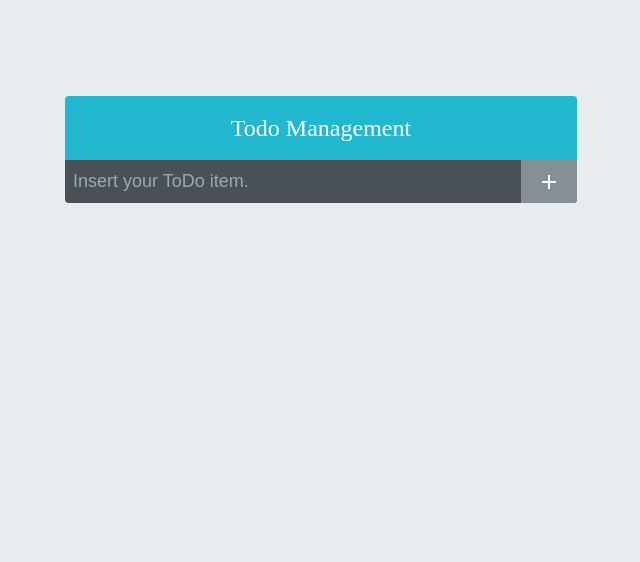
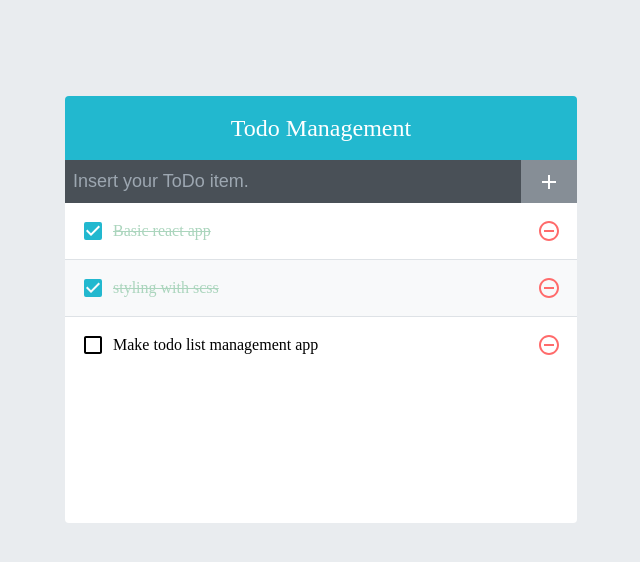
Before and after one commit to soohyunau/React-todo, a React (Create React App) app: page / in a window 1280 px wide. Shown: the top 562 px of the page, without its empty margins (319-959 px from the left). Built offline with nearby package versions, Linux system fonts and the light colour scheme.

Commit message:
Todo list and item added

```diff
--- a/src/App.js
+++ b/src/App.js
@@ -1,11 +1,31 @@
-import React from 'react';
+import React, {useState} from 'react';
 import TodoTemplate from './components/TodoTemplate';
 import TodoInsert from './components/TodoInsert';
+import TodoList from './components/TodoList';
 
 const App = () => {
+  const [todos, setTodos] = useState([
+    {
+      id: 1,
+      text: 'Basic react app',
+      checked: true,
+    },
+    {
+      id: 2,
+      text: 'styling with scss',
+      checked: true,
+    },
+    {
+      id: 3,
+      text: 'Make todo list management app',
+      checked: false,
+    },
+  ])
+
   return (
   <TodoTemplate>
     <TodoInsert />
+    <TodoList todos={todos} />
   </TodoTemplate>
   );
 }
--- /dev/null
+++ b/src/components/TodoList.js
@@ -0,0 +1,14 @@
+import React from 'react';
+import TodoListItem from './TodoListItem';
+import './TodoList.scss';
+
+const TodoList = ({todos}) => {
+    return (
+        <div className="TodoList">
+            {todos.map( todo => (
+                <TodoListItem todo={ todo } key={todo.id} />
+            ))}
+        </div>
+    );
+};
+export default TodoList;
--- /dev/null
+++ b/src/components/TodoList.scss
@@ -0,0 +1,5 @@
+.TodoList {
+    min-height: 320px;
+    max-height: 513px;
+    overflow-y: auto;
+}
--- /dev/null
+++ b/src/components/TodoListItem.js
@@ -0,0 +1,26 @@
+import React from 'react';
+import {
+    MdCheckBoxOutlineBlank,
+    MdCheckBox,
+    MdRemoveCircleOutline,
+} from 'react-icons/md';
+import cn from 'classnames';
+import './TodoListItem.scss';
+
+const TodoListItem = ({todo}) => {
+    const {text, checked} = todo;
+
+    return (
+        <div className="TodoListItem">
+            <div className={cn('checkbox', {checked})}>
+                {checked ? <MdCheckBox /> : <MdCheckBoxOutlineBlank />}
+                <div className="text">{text}</div>
+            </div>
+            <div className="remove">
+                <MdRemoveCircleOutline />
+            </div>
+        </div>
+    );
+};
+
+export default TodoListItem;
--- /dev/null
+++ b/src/components/TodoListItem.scss
@@ -0,0 +1,46 @@
+.TodoListItem {
+    padding: 1rem;
+    display: flex;
+    align-items: center;
+    &:nth-child(even) {
+        background: #f8f9fa;
+    }
+    .checkbox {
+        cursor: pointer;
+        flex: 1;
+        display: flex;
+        align-items: center;
+        svg {
+            font-size: 1.5rem;
+        }
+        .text {
+            margin-left: 0.5rem;
+            flex: 1;
+        }
+
+        &.checked {
+            svg {
+                color: #22b8cf;
+            }
+            .text {
+                color: #abd5bd;
+                text-decoration: line-through;
+            }
+        }
+    }
+
+    .remove {
+        display: flex;
+        align-items: center;
+        font-size: 1.5rem;
+        color: #ff6b6b;
+        cursor: pointer;
+        &:hover {
+            color: #ff8787;
+        }
+    }
+
+    & + & {
+        border-top: 1px solid #dee2e6;
+    }
+}
```
